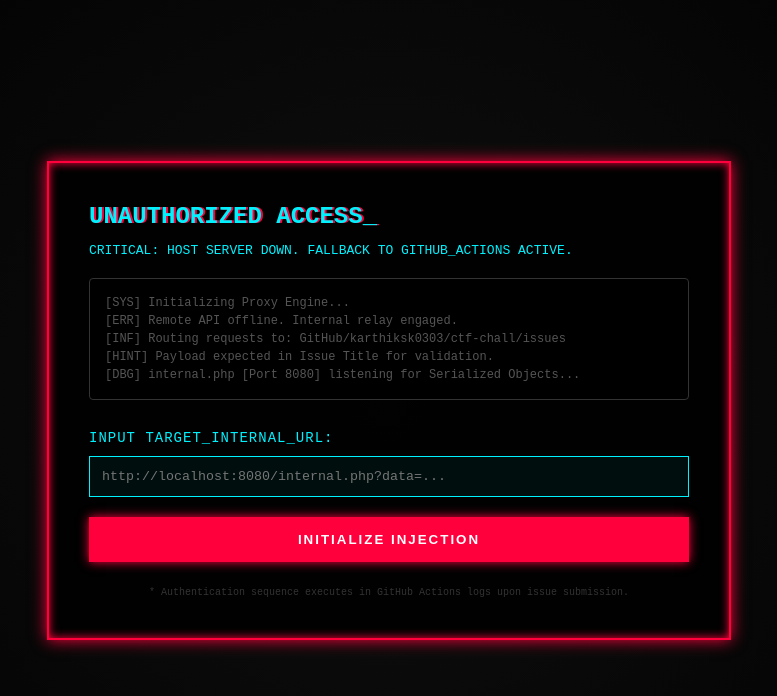
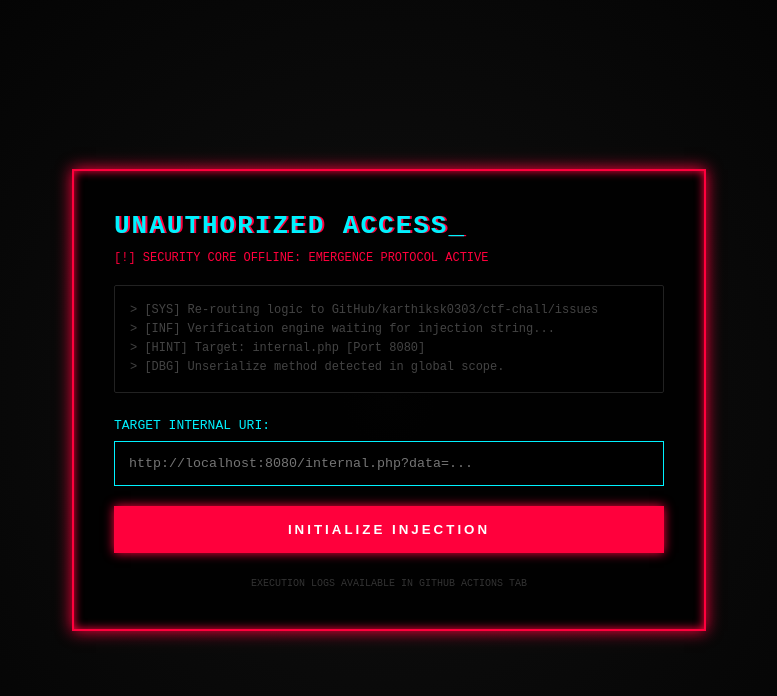
Before and after one commit to karthiksk0303/ctf-chall, a website: page index.html in a window 1280 px wide. Shown: the whole page, without its empty margins (251-1028 px from the left). Drawn offline with Linux system fonts and the light colour scheme.

Commit message:
Update index.html

```diff
--- a/index.html
+++ b/index.html
@@ -16,80 +16,85 @@
             height: 100vh;
             margin: 0;
             background: radial-gradient(circle, #101010 0%, #000 100%);
+            overflow: hidden;
         }
         .matrix-box {
             border: 2px solid var(--neon);
             padding: 40px;
             background: rgba(0, 0, 0, 0.9);
             box-shadow: 0 0 15px var(--neon), inset 0 0 10px var(--neon);
-            width: 90%;
-            max-width: 600px;
+            width: 95%;
+            max-width: 550px;
             text-align: left;
             position: relative;
         }
         .glitch {
-            font-size: 24px;
+            font-size: 26px;
             font-weight: bold;
             text-transform: uppercase;
             text-shadow: 2px 0 var(--neon);
             margin-bottom: 10px;
+            letter-spacing: 2px;
         }
         .log-area {
             background: #000;
-            border: 1px solid #333;
+            border: 1px solid #222;
             padding: 15px;
             margin: 20px 0;
             font-size: 12px;
-            color: #555;
-            line-height: 1.5;
-            border-radius: 4px;
+            color: #444;
+            line-height: 1.6;
+            border-radius: 2px;
         }
         .input-group {
-            margin-top: 30px;
+            margin-top: 25px;
         }
         label {
             display: block;
-            margin-bottom: 10px;
-            font-size: 14px;
-            letter-spacing: 1px;
+            margin-bottom: 8px;
+            font-size: 13px;
+            color: var(--text);
+            text-transform: uppercase;
         }
         input {
-            background: rgba(0, 242, 255, 0.05);
+            background: rgba(0, 0, 0, 0.8);
             border: 1px solid var(--text);
             color: var(--text);
-            padding: 12px;
+            padding: 14px;
             width: 100%;
             box-sizing: border-box;
             margin-bottom: 20px;
-            font-family: monospace;
+            font-family: 'Courier New', monospace;
             outline: none;
+            transition: 0.3s;
         }
         input:focus {
-            box-shadow: 0 0 10px var(--text);
+            box-shadow: 0 0 15px var(--text);
         }
         .btn {
             background: var(--neon);
             color: #fff;
-            padding: 15px 30px;
+            padding: 16px;
             border: none;
             cursor: pointer;
             font-weight: bold;
             width: 100%;
             text-transform: uppercase;
-            letter-spacing: 2px;
-            transition: 0.3s;
+            letter-spacing: 3px;
+            transition: 0.4s;
             box-shadow: 0 0 10px var(--neon);
         }
         .btn:hover {
             background: #fff;
             color: var(--neon);
-            box-shadow: 0 0 20px #fff;
+            box-shadow: 0 0 25px #fff;
         }
-        .footer-note {
+        .info-footer {
+            margin-top: 25px;
             font-size: 10px;
-            margin-top: 25px;
             color: #333;
             text-align: center;
+            text-transform: uppercase;
         }
     </style>
 </head>
@@ -97,26 +102,25 @@
 
     <div class="matrix-box">
         <div class="glitch">UNAUTHORIZED ACCESS_</div>
-    <p style="font-size: 13px;">CRITICAL: HOST SERVER DOWN. FALLBACK TO GITHUB_ACTIONS ACTIVE.</p>
+        <p style="font-size: 12px; margin: 0; color: #ff003c;">[!] SECURITY CORE OFFLINE: EMERGENCE PROTOCOL ACTIVE</p>
 
         <div class="log-area">
-        [SYS] Initializing Proxy Engine...<br>
-        [ERR] Remote API offline. Internal relay engaged.<br>
-        [INF] Routing requests to: GitHub/karthiksk0303/ctf-chall/issues<br>
-        [HINT] Payload expected in Issue Title for validation.<br>
-        [DBG] internal.php [Port 8080] listening for Serialized Objects...
+            > [SYS] Re-routing logic to GitHub/karthiksk0303/ctf-chall/issues<br>
+            > [INF] Verification engine waiting for injection string...<br>
+            > [HINT] Target: internal.php [Port 8080]<br>
+            > [DBG] Unserialize method detected in global scope.
         </div>
 
         <div class="input-group">
             <form action="https://github.com/karthiksk0303/ctf-chall/issues/new" target="_blank" method="GET">
-            <label>INPUT TARGET_INTERNAL_URL:</label>
+                <label>Target Internal URI:</label>
                 <input type="text" name="title" placeholder="http://localhost:8080/internal.php?data=..." required>
                 <button type="submit" class="btn">INITIALIZE INJECTION</button>
             </form>
         </div>
 
-    <div class="footer-note">
-        * Authentication sequence executes in GitHub Actions logs upon issue submission.
+        <div class="info-footer">
+            Execution logs available in GitHub Actions Tab
         </div>
     </div>
 
```
Lines whose indentation alone changed are shown as unchanged.
